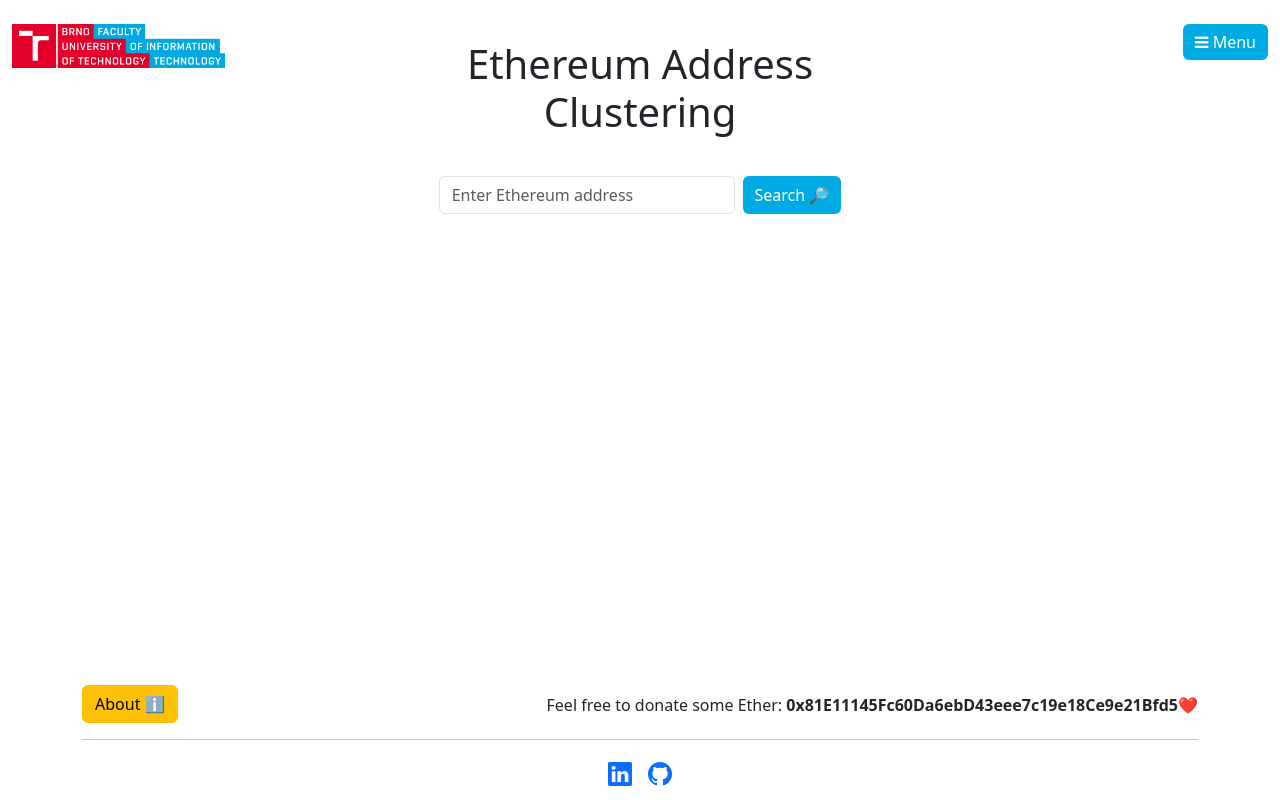
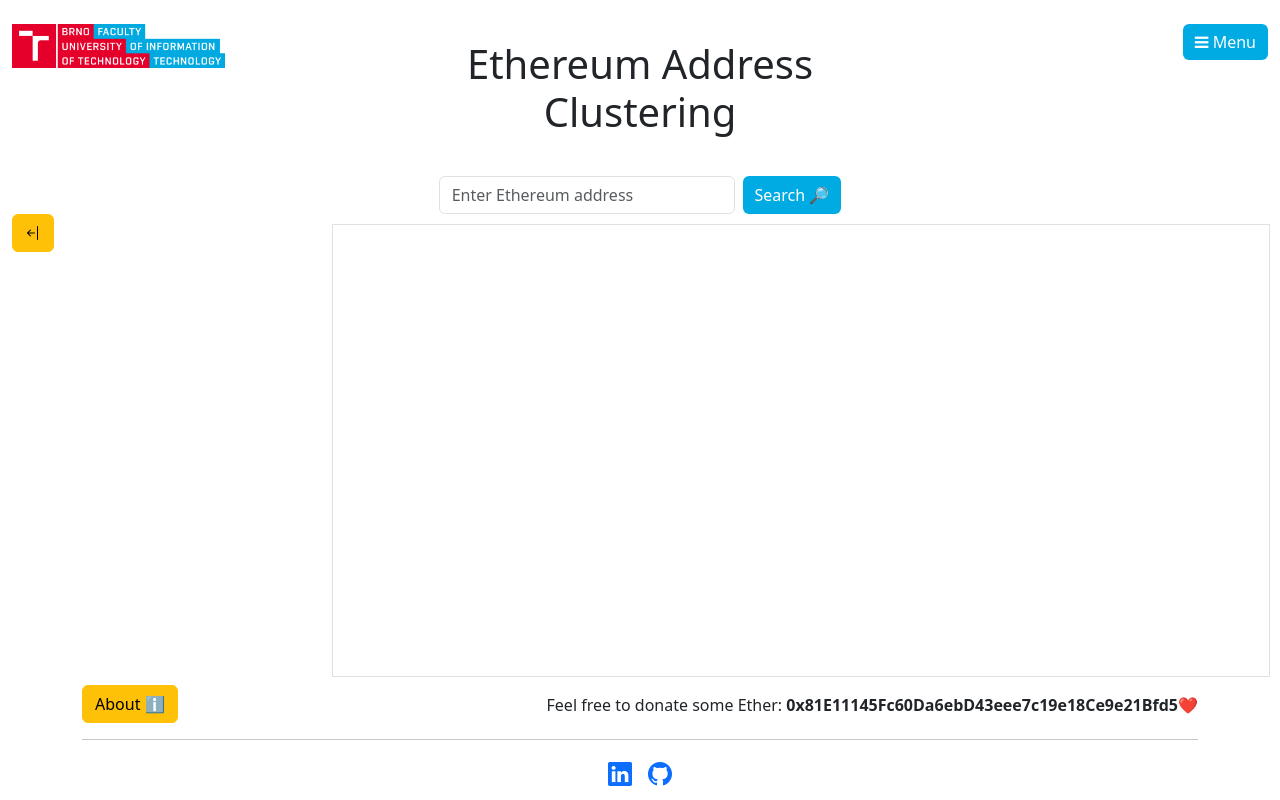
Before and after one commit to Dandys3900/Ethereum-Clustering, a FastAPI app: page / in a window 1280 px wide. Run offline with FastAPI, Linux system fonts and the light colour scheme; parts of the project's set-up code (start-up, migrations or seed data) failed here and were passed over; some libraries are stand-ins or nearby versions.

Commit message:
Fix modal + few other improvements

```diff
--- a/Server/Heuristics.py
+++ b/Server/Heuristics.py
@@ -83,7 +83,7 @@ class HeuristicsClass():
     async def updateAddrsDB(self, scope=100):
         Out.warning(f"Beginning refresh of DB with scope: {scope}")
         # Clear existing data
-        #self.nebula.ExecNebulaCommand('CLEAR SPACE IF EXISTS EthereumClustering')
+        self.nebula.ExecNebulaCommand('CLEAR SPACE IF EXISTS EthereumClustering')
 
         # Use defined space
         self.nebula.ExecNebulaCommand('USE EthereumClustering')
--- a/Server/templates/index.html
+++ b/Server/templates/index.html
@@ -32,7 +32,6 @@
     <!-- JavaScript -->
     <script>
       function showRangeValue(rangeElement) {
-        // Get and update current value of range and update label
         document.getElementById("refreshLabel").innerText = "Refresh scope: " + rangeElement.value + " %";
       }
 
@@ -65,12 +64,12 @@
       }
 
       function exportJSON() {
-        const json = JSON.stringify(data.map(row => row), null, 2);
+        const json = JSON.stringify(listData.map(row => row), null, 2);
         downloadFile("data.json", json);
       }
 
       function exportCSV() {
-        const csv = data.map(row => row).join(",\n");
+        const csv = listData.map(row => row).join(",\n");
         downloadFile("data.csv", csv);
       }
 
@@ -97,35 +96,22 @@
             }, 1000);
           });
       }
+
+      function triggerLeftRow() {
+        // Change visibility of table in left row
+        const table = document.getElementById("data_table");
+        table.style.display = (table.style.display === "none") ? "block" : "none";
+
+        // Update icon to offer hide/show
+        const icon = document.getElementById("showHideLeftRow");
+        icon.classList.toggle("bi-arrow-bar-left");
+        icon.classList.toggle("bi-arrow-bar-right");
+      }
     </script>
   </head>
   <body>
     <!-- Main web-page content container -->
     <div class="container-fluid d-flex flex-column min-vh-100">
-        <!-- Confirmation dialog -->
-        <div class="modal fade" id="confirmRefresh" role="dialog">
-            <div class="modal-dialog" role="document">
-            <div class="modal-content">
-                <div class="modal-header">
-                    <h5 class="modal-title" id="exampleModalLabel">Confirm database refresh</h5>
-                    <!-- Close dialog button -->
-                    <button type="button" class="close" data-dismiss="modal" aria-label="Close">
-                        <span aria-hidden="true">&times;</span>
-                    </button>
-                </div>
-
-                <div class="modal-body">
-                    Performing database update will erase all currently stored values and will trigger re-clustering.
-                    This action can take hours depending on selected scope.
-                </div>
-
-                <div class="modal-footer">
-                    <button type="button" class="btn btn-danger" data-dismiss="modal">Abort</button>
-                    <button type="button" class="btn btn-primary" onclick="submitRefreshRequest(event)">Proceed</button>
-                </div>
-            </div>
-            </div>
-        </div>
         <!-- First row: Count chart + search bar + menu -->
         <div class="row">
           <!-- Clustered addresses count -->
@@ -145,6 +131,7 @@
                   <h6 id="addrCount" class="card-title">&nbsp;Addresses in cluster: </h6>
                 </div>
               </div>
+
               <!-- Amount of Ether used by cluster -->
               <div class="card">
                 <div class="card-body d-flex">
@@ -162,7 +149,7 @@
             </h1>
 
             <form id="searchForm" class="d-flex" style="width: 100%;" action="/search" method="get">
-                    <input class="form-control me-2" type="search" placeholder="Enter Ethereum address" aria-label="Search" name="targetAddr" required pattern="^(0x|0X)[0-9A-Fa-f]{40}$">
+              <input class="form-control me-2" type="search" placeholder="Enter Ethereum address" name="targetAddr" required pattern="^(0x|0X)[0-9A-Fa-f]{40}$" title="f.e. 0X0123456789abcdef9876543210ABCDEF00000000">
               <button class="btn btn-primary" type="submit" style="white-space: nowrap;">Search 🔎</button>
             </form>
 
@@ -185,7 +172,28 @@
               <div id="refreshForm" style="display: none; width: 200px;">
                 <label id="refreshLabel" for="refeshScope" class="form-label">Refresh scope: 50 %</label>
                 <input type="range" class="form-range" min="1" max="100" step="1" value="50" id="refeshScope" onmousemove="showRangeValue(this)">
-                        <button type="button" class="btn btn-danger" data-toggle="modal" data-target="#confirmRefresh">Refresh Database</button>
+                <button type="button" class="btn btn-danger" data-bs-toggle="modal" data-bs-target="#confirmRefresh">Refresh Database</button>
+              </div>
+            </div>
+          </div>
+
+          <!-- Confirmation dialog for DB refresh -->
+          <div class="modal fade" id="confirmRefresh" role="dialog" tabindex="-1" aria-hidden="true">
+            <div class="modal-dialog">
+              <div class="modal-content">
+                <div class="modal-header">
+                  <h5 class="modal-title">Confirm Database Refresh</h5>
+                </div>
+
+                <div class="modal-body">
+                  Performing database update will erase all currently stored values and will trigger re-clustering.
+                  This action can take hours depending on selected scope.
+                </div>
+
+                <div class="modal-footer">
+                  <button type="button" class="btn btn-danger" data-bs-dismiss="modal">Abort</button>
+                  <button type="button" class="btn btn-success" data-bs-dismiss="modal" onclick="submitRefreshRequest(event)">Proceed</button>
+                </div>
               </div>
             </div>
           </div>
@@ -199,12 +207,17 @@
               <button class="btn btn-primary" onclick="exportJSON()">Export to JSON</button>
               <button class="btn btn-primary" onclick="exportCSV()">Export to CSV</button>
             </div>
+
+            <button class="btn btn-warning" onclick="triggerLeftRow()">
+              <i id="showHideLeftRow" class="bi bi-arrow-bar-left"></i>
+            </button>
+
             <div id="data_table"></div>
           </div>
 
           <!-- Results graph -->
-            <div class="col" style="padding-right: 10px;">
-                <div id="container" style="height: 100%;"></div>
+          <div class="col" style="padding-right: 10px; padding-top: 10px;">
+            <div id="container" style="height: 100%; border-color: #00ABE3; /*FIT color*/" class="border"></div>
           </div>
         </div>
 
@@ -236,6 +249,7 @@
                 <a href="https://www.linkedin.com/in/tom%C3%A1%C5%A1-daniel-b71724197/">
                   <i class="bi bi-linkedin fs-4"></i>
                 </a>
+
                 <a href="https://github.com/Dandys3900">
                   <i class="bi bi-github fs-4"></i>
                 </a>
@@ -337,6 +351,8 @@
             legend: [{
               data: ["exchange", "deposit", "leaf"]
             }],
+            animationDuration: 1500,
+            animationEasingUpdate: "quinticInOut",
             series: [{
               type      : "graph",
               layout    : "force",
@@ -354,6 +370,12 @@
               },
               lineStyle: {
                 color: "source"
+              },
+              emphasis: {
+                focus: "adjacency",
+                lineStyle: {
+                  width: 10
+                }
               }
             }]
           });
```
Lines whose indentation alone changed are shown as unchanged.
